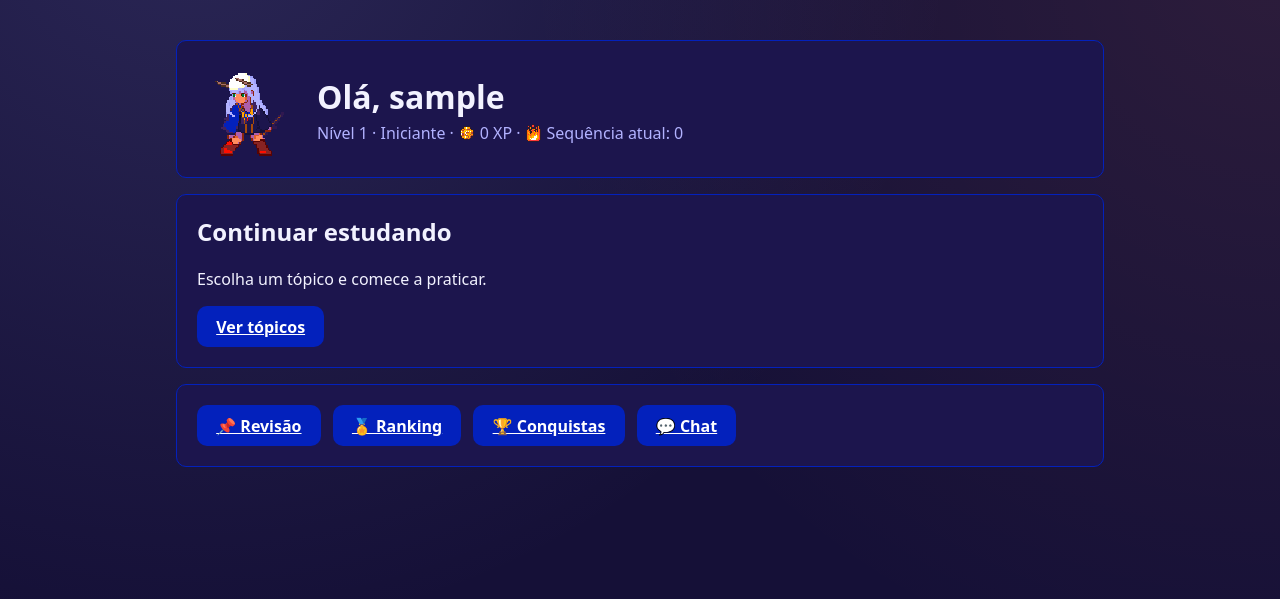
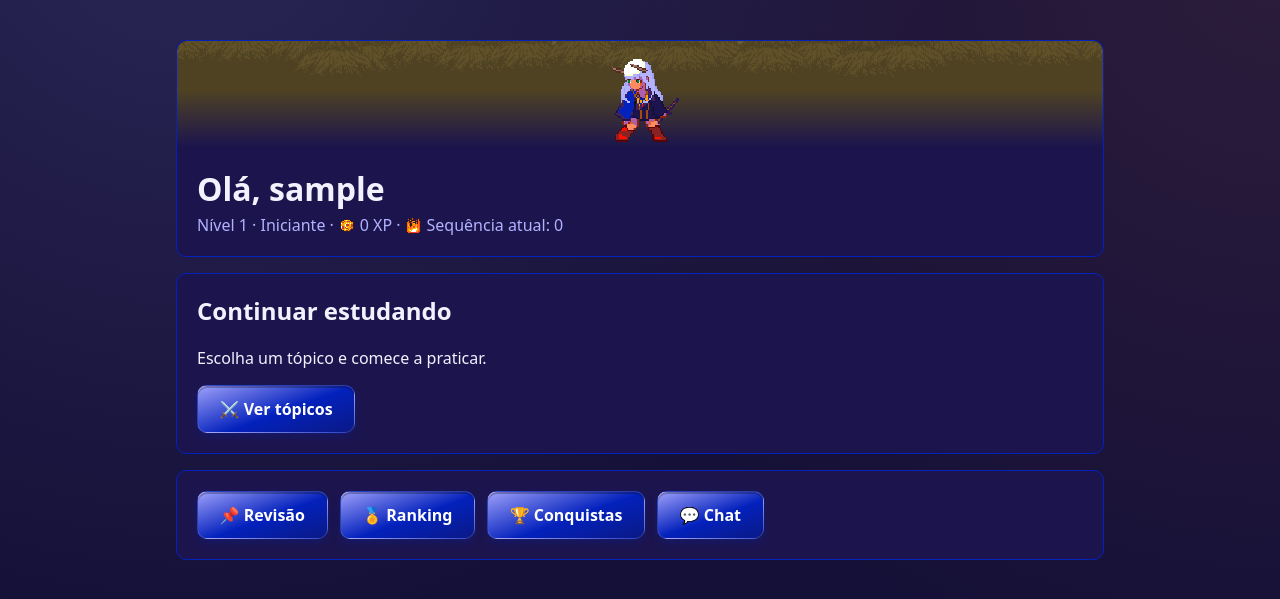
Before and after one commit to Gerson-if/Math_Rpg, a Flask app: page /dashboard in a window 1280 px wide. Shown: the part 48-647 px from the top of the page. Run offline with Flask 3, Linux system fonts and the light colour scheme; the visitor is signed in with stand-in values (Sample User, id 1); data that the repository does not hold is empty; some libraries are stand-ins or nearby versions.

Commit message:
Sistema de batalha com portal/guardiao, tema RPG no login/dashboard, navegacao e favicon
- Battle stage ganha um portal animado + a Angel Statue (pacote de artes
  de cenario) como o "inimigo" que falta enquanto nao existe sprite de
  monstro: acertar atinge a estatua, errar leva um golpe dela, subir de
  nivel faz o portal reagir.
- Tela de login/cadastro e o banner do dashboard reaproveitam o mesmo
  fundo de floresta+castelo; links principais do dashboard viram
  .menu-tile (gradiente + hover), .btn ganha transicao de hover.
- Link "Voltar ao painel" em toda pagina autenticada (uma condicao em
  base.html, cobre paginas futuras) e favicon.ico gerado a partir do
  icone de XP ja em uso.

Co-Authored-By: Claude Sonnet 5 <noreply@anthropic.com>

```diff
--- a/app/static/css/ui.css
+++ b/app/static/css/ui.css
@@ -208,8 +208,9 @@
   overflow: hidden;
   display: flex;
   align-items: flex-end;
-  justify-content: center;
-  padding-bottom: 12px;
+  justify-content: space-between;
+  gap: 0.5rem;
+  padding: 0 28px 12px;
   background-image:
     linear-gradient(to bottom, rgba(21, 16, 55, 0) 45%, var(--color-bg-panel) 96%),
     url("../images/backgrounds/forest-castle.png");
@@ -221,6 +222,88 @@
   width: 128px;
   height: 128px;
   background-size: 1280px 128px;
+}
+
+/* Dashboard reuses the same battle-stage backdrop as a welcome banner —
+   shorter, and just the hero (no guardian/portal outside an actual
+   practice session). */
+.battle-stage--dashboard { height: 110px; justify-content: center; padding: 0 0 8px; }
+.battle-stage--dashboard .hero-sprite { width: 96px; height: 96px; background-size: 960px 96px; }
+
+/*
+  Guardian + portal: stand-ins for a real enemy. No monster/boss sprite
+  exists in either art pack delivered so far, so the "enemy" the hero
+  faces is the portal it's trying to reach plus the Angel Statue guarding
+  it (both from the scenery pack, app/static/assets/artes/) — a correct
+  answer reads as a hit landing on the guardian, a wrong one as the
+  guardian striking back, and leveling up makes the portal flare/surge,
+  standing in for "advancing forward" until real enemy art exists.
+*/
+.guardian-wrap {
+  position: relative;
+  width: 90px;
+  height: 100px;
+  flex-shrink: 0;
+  display: flex;
+  align-items: flex-end;
+  justify-content: center;
+}
+
+.portal-sprite {
+  position: absolute;
+  bottom: 2px;
+  left: 50%;
+  width: 90px;
+  height: 90px;
+  transform: translateX(-50%);
+  image-rendering: pixelated;
+  background-image: url("../images/battle/portal-spritesheet.png");
+  background-repeat: no-repeat;
+  background-size: 900px 90px;
+  animation: portal-spin 0.9s steps(10) infinite;
+  opacity: 0.85;
+  z-index: 1;
+}
+
+@keyframes portal-spin {
+  from { background-position: 0 0; }
+  to { background-position: -900px 0; }
+}
+
+.portal-sprite--surge {
+  animation: portal-spin 0.45s steps(10) infinite, portal-flare 0.9s ease-out 1;
+}
+
+@keyframes portal-flare {
+  0%, 100% { transform: translateX(-50%) scale(1); filter: brightness(1) saturate(1); }
+  45% { transform: translateX(-50%) scale(1.4); filter: brightness(1.7) saturate(1.5); }
+}
+
+.guardian-statue {
+  position: relative;
+  z-index: 2;
+  width: 42px;
+  height: 56px;
+  image-rendering: pixelated;
+  background-image: url("../images/battle/guardian-statue.png");
+  background-repeat: no-repeat;
+  background-size: contain;
+  background-position: bottom center;
+  filter: drop-shadow(0 4px 3px rgba(0, 0, 0, .5));
+}
+
+.guardian-statue--hit { animation: guardian-hit 0.4s ease-out 1; }
+
+@keyframes guardian-hit {
+  0%, 100% { transform: translateX(0); filter: drop-shadow(0 4px 3px rgba(0, 0, 0, .5)) brightness(1); }
+  30% { transform: translateX(5px); filter: drop-shadow(0 4px 3px rgba(0, 0, 0, .5)) brightness(2.4) sepia(1) hue-rotate(-45deg) saturate(5); }
+}
+
+.guardian-statue--attack { animation: guardian-attack 0.6s ease-in-out 1; }
+
+@keyframes guardian-attack {
+  0%, 100% { filter: drop-shadow(0 4px 3px rgba(0, 0, 0, .5)) brightness(1); }
+  45% { filter: drop-shadow(0 0 12px rgba(136, 35, 35, .95)) brightness(1.6); }
 }
 
 /*
--- a/app/templates/base.html
+++ b/app/templates/base.html
@@ -4,6 +4,8 @@
   <meta charset="UTF-8">
   <meta name="viewport" content="width=device-width, initial-scale=1.0">
   <title>{% block title %}Plataforma de Matemática{% endblock %}</title>
+  <link rel="icon" type="image/x-icon" href="{{ url_for('static', filename='favicon.ico') }}">
+  <link rel="icon" type="image/png" href="{{ url_for('static', filename='images/ui/xp-coin.png') }}">
   <script src="https://unpkg.com/htmx.org@1.9.12"></script>
   <script defer src="https://unpkg.com/alpinejs@3.13.5/dist/cdn.min.js"></script>
   <link rel="stylesheet" href="{{ url_for('static', filename='css/ui.css') }}">
@@ -42,6 +44,16 @@
       background-attachment: fixed;
     }
 
+    /* Login/register: same forest+castle art used on the battle stage,
+       dimmed enough to keep the form readable, so the entry point already
+       feels like "arriving" in the game world instead of a bare form. */
+    body.auth-body {
+      background:
+        linear-gradient(to bottom, rgba(21, 16, 55, .55), rgba(21, 16, 55, .93) 70%),
+        url("{{ url_for('static', filename='images/backgrounds/forest-castle.png') }}") center 30% / cover no-repeat fixed,
+        var(--color-bg);
+    }
+
     a { color: var(--color-accent); }
 
     .app-shell {
@@ -61,6 +73,10 @@
 
     .navbar a { text-decoration: none; color: var(--color-text); font-weight: 600; }
 
+    .back-link { margin: 0 0 0.75rem; }
+    .back-link a { color: var(--color-text-muted); text-decoration: none; font-size: 0.9rem; }
+    .back-link a:hover { color: var(--color-accent); }
+
     .panel {
       background: var(--color-bg-panel);
       border: 1px solid var(--color-primary);
@@ -78,9 +94,41 @@
       color: #fff;
       font-weight: 600;
       cursor: pointer;
+      transition: transform 0.15s ease, box-shadow 0.15s ease, background 0.15s ease;
     }
 
-    .btn:hover { background: var(--color-accent-dark); }
+    .btn:hover {
+      background: var(--color-accent-dark);
+      transform: translateY(-2px);
+      box-shadow: 0 4px 14px rgba(255, 140, 94, .35);
+    }
+
+    .btn:active { transform: translateY(0); box-shadow: none; }
+
+    /* RPG-menu styled links (dashboard quick actions) — bolder than .btn,
+       meant for the handful of primary destinations on the panel, not
+       every button on the site. */
+    .menu-tile {
+      display: inline-flex;
+      align-items: center;
+      gap: 0.5rem;
+      padding: 0.75rem 1.35rem;
+      border-radius: var(--radius);
+      background: linear-gradient(160deg, var(--color-primary-light) 0%, var(--color-primary) 55%, #150f3d 160%);
+      color: #fff;
+      font-weight: 700;
+      text-decoration: none;
+      border: 1px solid rgba(255, 255, 255, .15);
+      box-shadow: 0 2px 0 rgba(0, 0, 0, .25) inset, 0 4px 10px rgba(3, 33, 188, .25);
+      transition: transform 0.18s ease, box-shadow 0.18s ease;
+    }
+
+    .menu-tile:hover {
+      transform: translateY(-3px) scale(1.03);
+      box-shadow: 0 2px 0 rgba(0, 0, 0, .25) inset, 0 8px 20px rgba(255, 140, 94, .45);
+    }
+
+    .menu-tile:active { transform: translateY(-1px) scale(1); }
 
     input[type="text"], input[type="email"], input[type="password"] {
       width: 100%;
@@ -99,7 +147,7 @@
     label { font-size: 0.85rem; color: var(--color-text-muted); }
   </style>
 </head>
-<body>
+<body class="{{ 'auth-body' if request.endpoint in ('auth.login', 'auth.register') else '' }}">
   <nav class="navbar">
     <a href="{{ url_for('users.dashboard') if current_user.is_authenticated else url_for('auth.login') }}">
       ⚔ Matemática RPG
@@ -118,6 +166,10 @@
   </nav>
 
   <div class="app-shell">
+    {% if current_user.is_authenticated and request.endpoint != 'users.dashboard' %}
+      <p class="back-link"><a href="{{ url_for('users.dashboard') }}">← Voltar ao painel</a></p>
+    {% endif %}
+
     {% with messages = get_flashed_messages(with_categories=true) %}
       {% for category, message in messages %}
         <div class="flash flash-{{ category }}">{{ message }}</div>
--- a/app/templates/users/dashboard.html
+++ b/app/templates/users/dashboard.html
@@ -2,8 +2,11 @@
 {% import "_macros.html" as ui %}
 {% block title %}Dashboard{% endblock %}
 {% block content %}
-<div class="panel" style="display:flex;gap:1.5rem;align-items:center;">
+<div class="panel">
+  <div class="battle-stage battle-stage--dashboard">
     <div class="hero-sprite" aria-hidden="true"></div>
+  </div>
+  <div style="display:flex;gap:1.5rem;align-items:center;">
     {% if user.stats and user.stats.rank %}{{ ui.rank_badge(user.stats.rank) }}{% endif %}
     <div>
       <h1 style="margin:0;">Olá, {{ user.profile.display_name if user.profile else user.username }}</h1>
@@ -17,17 +20,18 @@
       </p>
     </div>
   </div>
+</div>
 
 <div class="panel">
   <h2 style="margin-top:0;">Continuar estudando</h2>
   <p>Escolha um tópico e comece a praticar.</p>
-  <a class="btn" href="{{ url_for('mathematics.index') }}">Ver tópicos</a>
+  <a class="menu-tile" href="{{ url_for('mathematics.index') }}">⚔️ Ver tópicos</a>
 </div>
 
 <div class="panel" style="display:flex;gap:0.75rem;flex-wrap:wrap;">
-  <a class="btn" href="{{ url_for('progression.review_queue') }}">📌 Revisão</a>
-  <a class="btn" href="{{ url_for('ranking.index') }}">🏅 Ranking</a>
-  <a class="btn" href="{{ url_for('achievements.index') }}">🏆 Conquistas</a>
-  <a class="btn" href="{{ url_for('chat.index') }}">💬 Chat</a>
+  <a class="menu-tile" href="{{ url_for('progression.review_queue') }}">📌 Revisão</a>
+  <a class="menu-tile" href="{{ url_for('ranking.index') }}">🏅 Ranking</a>
+  <a class="menu-tile" href="{{ url_for('achievements.index') }}">🏆 Conquistas</a>
+  <a class="menu-tile" href="{{ url_for('chat.index') }}">💬 Chat</a>
 </div>
 {% endblock %}
```
Also changed, not shown: app/templates/mathematics/_question.html (+16 -2 lines), README.md, app/static/favicon.ico (added), app/static/images/battle/guardian-statue.png (added), app/static/images/battle/portal-spritesheet.png (added). Lines whose indentation alone changed are shown as unchanged.
